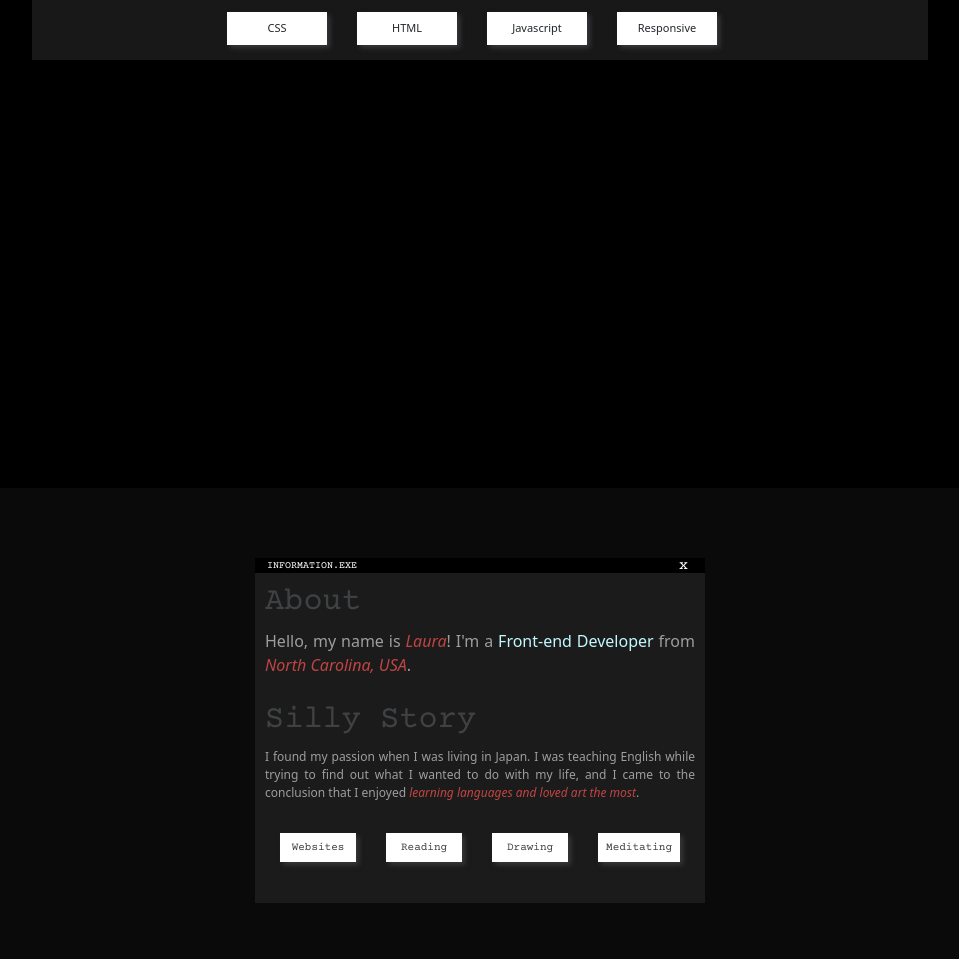
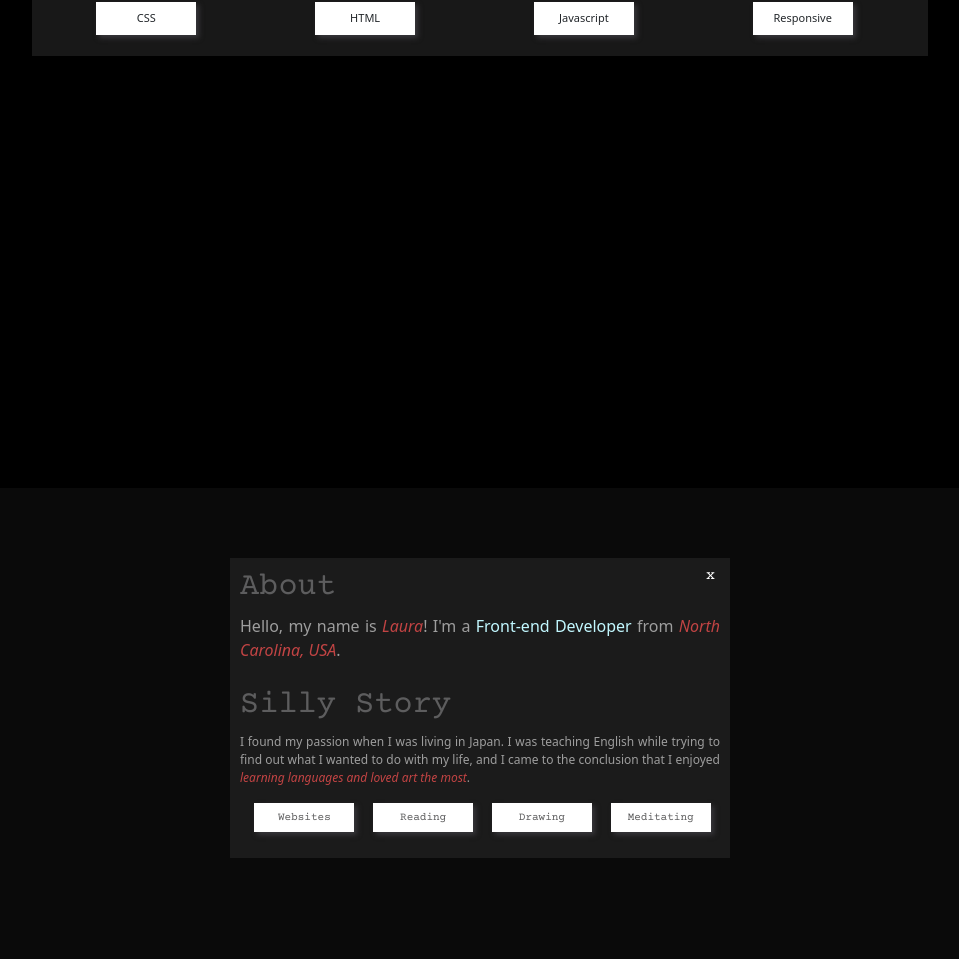
Before and after one commit to lkbobadi/Portfolio-Final-Project, a plain HTML site: page index.html in a window 1280 px wide. Shown: the part 312-1271 px from the top of the page, without its empty margins (160-1119 px from the left). Drawn offline with nearby package versions, Linux system fonts and the light colour scheme.

Commit message:
Completion
JS added

```diff
--- a/index.html
+++ b/index.html
@@ -59,10 +59,6 @@
 
     <header class="hero">
 
-
-
-
-
         <div class="header-info">
             <div class="window-top">
                 <span class="window-x">x</span>
@@ -87,13 +83,12 @@
         <div class="container">
             <div class=" about-info row ">
 
-                <div class="window-top">
-                    <span class="window-x">x</span>
-                    INFORMATION.EXE
-                </div>
 
                 <section class="information col-sm-4">
+                    <div class="window-top">
+                        <span class="window-x">x</span>
 
+                    </div>
                     <h2 class="title">About</h2>
                     Hello, my name is <em>Laura</em>! I'm a <strong>Front-end
                         Developer</strong> from
@@ -109,7 +104,7 @@
 
                     </div>
                     <h2 class="funny mt-3">
-                        <ul>
+                        <ul class="hobbies">
                             <li>Websites</li>
                             <li>Reading</li>
                             <li>Drawing</li>
--- a/src/style.css
+++ b/src/style.css
@@ -1,5 +1,6 @@
 :root {
   --font-title: "Caveat", cursive;
+  --accent: rgb(194, 68, 68);
   --body-font: "Courier Prime", monospace;
   --background-darkest: #000;
   --background-dark-info: rgb(24, 24, 24);
@@ -54,25 +55,25 @@ strong {
 h1 {
   font-family: var(--font-title);
   font-size: 100px;
-  color: rgb(255, 255, 255);
+  color: var(--accent);
 }
 
 h2 {
   font-family: var(--body-font);
-  color: rgb(63, 66, 68);
+  color: rgb(93, 93, 94);
 }
 
 ul {
   display: flex;
-  justify-content: center;
   padding-left: 0;
+
   text-align: center;
 }
 
 li {
   font-size: 11px;
   list-style-type: none;
-  margin: 15px;
+  margin: 0 auto;
   background: rgb(255, 255, 255);
   box-shadow: 3px 3px 5px rgb(56, 55, 59);
   padding: 8px;
@@ -98,17 +99,27 @@ li {
   height: 100vh;
 }
 
+.skills {
+  padding-left: 5px;
+  margin: 0 auto;
+  padding: 5px;
+}
+
 .about-info {
   margin: 0 auto;
-  width: 450px;
-  display: flex;
+  width: 60vw;
   justify-content: center;
   text-align: justify;
 }
 
 @media (max-width: 920px) {
   .about-info {
-    width: 350px;
+    width: 300px;
+    margin: 0 auto;
+  }
+
+  .about-info li {
+    padding: 5px;
   }
 }
 
@@ -121,6 +132,10 @@ li {
 
 .story {
   font-size: 12px;
+}
+
+.hobbies {
+  padding-left: 5px;
 }
 .stats {
   background: var(--background-second-darkest);
@@ -214,6 +229,7 @@ li {
 /*CONTACT */
 #contact {
   height: auto;
+  color: rgb(156, 156, 156);
   background-color: var(--background-dark-middle);
 }
 .contact-wrapper {
@@ -223,7 +239,7 @@ li {
 }
 
 .contact-contents {
-  width: 500px;
+  width: 60vw;
   margin: 0 auto;
   background-color: var(--background-dark-info);
 }
```
